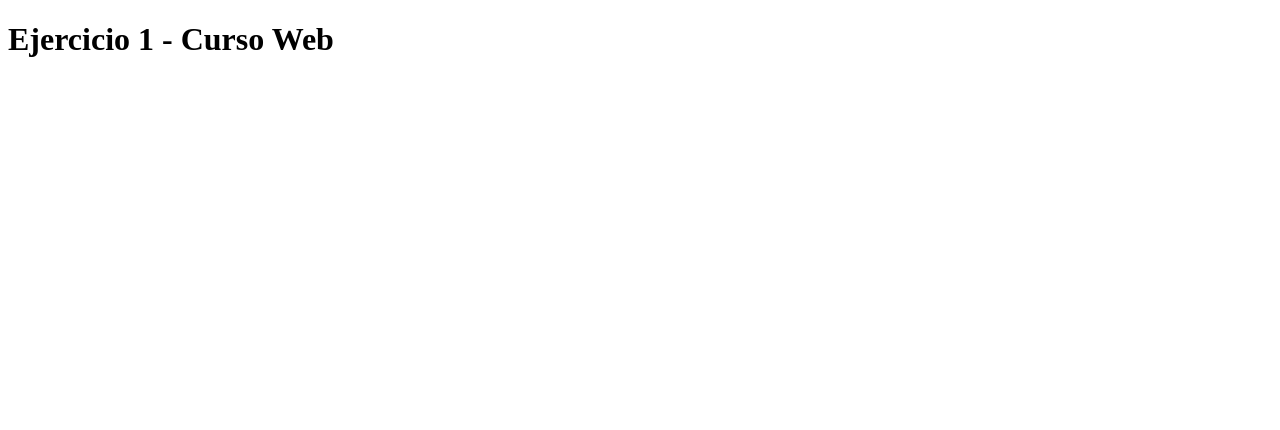
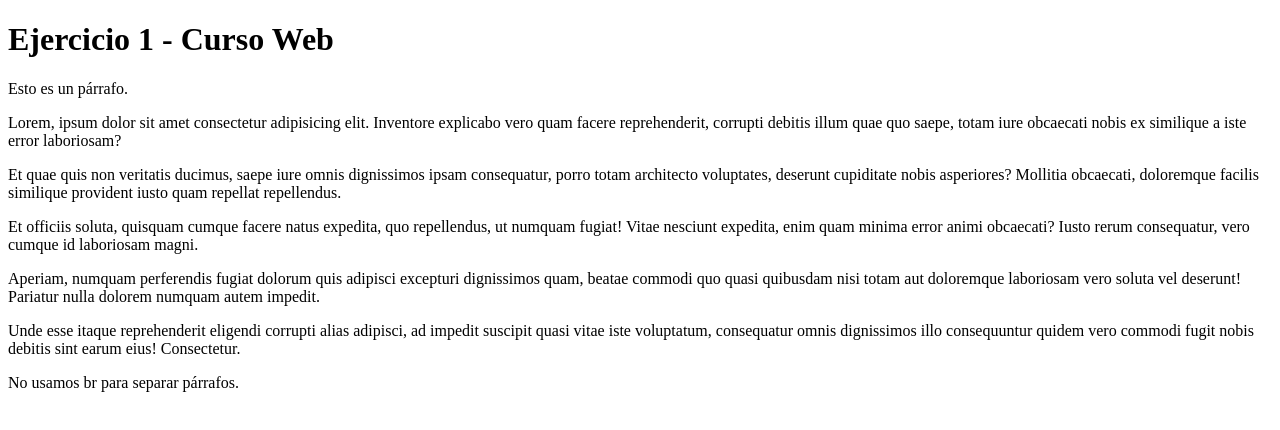
Before and after one commit to serguezl/web.sample, a website: page index.html in a window 1280 px wide. Drawn offline with Linux system fonts and the light colour scheme.

Commit message:
Add paragraphs to index

```diff
--- a/index.html
+++ b/index.html
@@ -13,7 +13,21 @@
 
 <body>
   <h1>Ejercicio 1 - Curso Web</h1>
-
+  <p>Esto es un párrafo.</p>
+  <p>Lorem, ipsum dolor sit amet consectetur adipisicing elit. Inventore explicabo vero quam facere reprehenderit,
+    corrupti debitis illum quae quo saepe, totam iure obcaecati nobis ex similique a iste error laboriosam?</p>
+  <p>Et quae quis non veritatis ducimus, saepe iure omnis dignissimos ipsam consequatur, porro totam architecto
+    voluptates, deserunt cupiditate nobis asperiores? Mollitia obcaecati, doloremque facilis similique provident iusto
+    quam repellat repellendus.</p>
+  <p>Et officiis soluta, quisquam cumque facere natus expedita, quo repellendus, ut numquam fugiat! Vitae nesciunt
+    expedita, enim quam minima error animi obcaecati? Iusto rerum consequatur, vero cumque id laboriosam magni.</p>
+  <p>Aperiam, numquam perferendis fugiat dolorum quis adipisci excepturi dignissimos quam, beatae commodi quo quasi
+    quibusdam nisi totam aut doloremque laboriosam vero soluta vel deserunt! Pariatur nulla dolorem numquam autem
+    impedit.</p>
+  <p>Unde esse itaque reprehenderit eligendi corrupti alias adipisci, ad impedit suscipit quasi vitae iste voluptatum,
+    consequatur omnis dignissimos illo consequuntur quidem vero commodi fugit nobis debitis sint earum eius!
+    Consectetur.</p>
+  <p>No usamos br para separar párrafos.</p>
 </body>
 
 </html>
```
